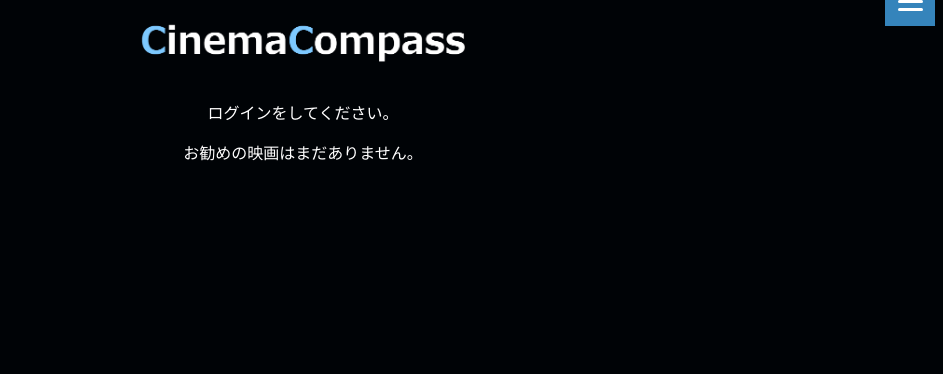
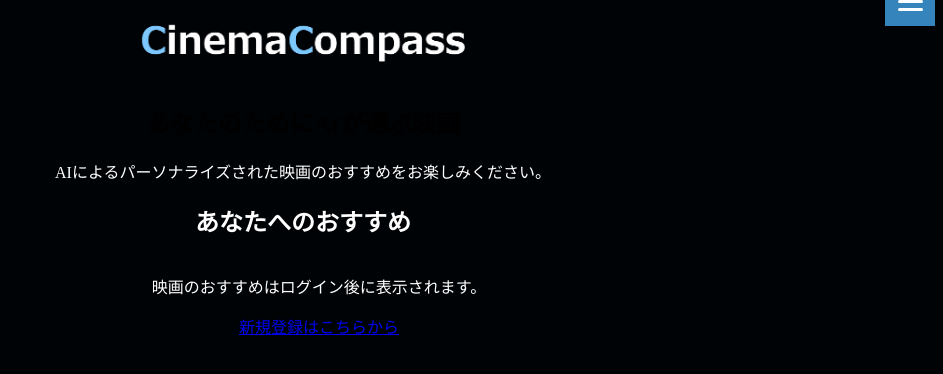
Before and after one commit to s1f102103044/GPT_app, a Django app: page /top in a window 1280 px wide. Shown: the part 32-406 px from the top of the page, without its empty margins (337-1280 px from the left). Run offline with Django 4.2, Linux system fonts and the light colour scheme; some libraries are stand-ins or nearby versions.

Commit message:
トップの変更
トップの画像をクリックするとタイトルとあらすじを出すように修正したが、うまくいかず、時間切れ

```diff
--- a/video_site/static/css/top.css
+++ b/video_site/static/css/top.css
@@ -210,3 +210,143 @@ nav ul{
   width:35vw;
   padding:2vw;
 }
+*/
+.modal {
+  display: flex;
+  align-items: center;
+  justify-content: center;
+  position: fixed;
+  top: 0;
+  left: 0;
+  width: 100%;
+  height: 100%;
+  background-color: rgba(0, 0, 0, 0.5);
+  z-index: 1000;
+}
+
+.modal-content {
+  display: flex;
+  flex-direction: row;
+  width: 75%;
+  background-color: white;
+  padding: 20px;
+  border-radius: 10px;
+  overflow: hidden;
+}
+
+.modal-header {
+  display: flex;
+  justify-content: space-between;
+  align-items: center;
+  padding-bottom: 10px;
+}
+
+.close-button {
+  cursor: pointer;
+  font-size: 30px;
+}
+
+.movie-image img {
+  width: 300px;
+  height: auto;
+  margin-right: 20px;
+}
+
+.movie-details {
+  flex-grow: 1;
+}
+
+.movie-list {
+  display: flex;
+  flex-wrap: wrap;
+  justify-content: center;
+  gap: 20px; /* 画像間のスペースを調整 */
+}
+
+.movie {
+  flex-basis: calc(50% - 20px); /* 画像の幅を半分にし、gapの分を引く */
+}
+
+.movie img {
+  width: 150px; /* 画像の幅を半分にする */
+  height: auto; /* 画像の高さを自動調整 */
+  cursor: pointer; /* ポインターを変更してクリック可能であることを示す */
+}
+
+.movie-list {
+  display: flex;
+  flex-wrap: nowrap;
+  overflow-x: auto;
+}
+
+.movie {
+  flex: 0 0 auto;
+  margin-right: 16px; /* 映画間のスペースを設定 */
+}
+
+.movie img {
+  width: 160px; /* 画像の幅を調整 */
+  height: auto;
+  border-radius: 4px; /* 画像の角を丸くする */
+  box-shadow: 0 4px 8px rgba(0, 0, 0, 0.1); /* 影を追加して立体感を出す */
+  transition: transform 0.3s ease; /* ホバー時のアニメーションを設定 */
+}
+
+.movie img:hover {
+  transform: scale(1.05); /* ホバー時に画像を大きく表示 */
+}
+
+/* スクロールバーをカスタマイズ */
+.movie-list::-webkit-scrollbar {
+  height: 8px;
+}
+
+.movie-list::-webkit-scrollbar-thumb {
+  background-color: rgba(255,255,255,0.5);
+  border-radius: 4px;
+}
+
+.movie-list::-webkit-scrollbar-track {
+  background-color: rgba(0,0,0,0.2);
+}
+
+.movie-list-container {
+  width: 100%; /* コンテナの幅を100%に設定 */
+  overflow-x: auto; /* 横スクロールを可能にする */
+  white-space: nowrap; /* 横に並ぶ要素を折り返さない */
+  padding-left: 16px; /* 左のパディングを設定 */
+}
+
+
+.movie-list {
+  display: inline-block;
+  padding: 0; /* パディングをゼロに設定 */
+  margin: 0; /* マージンをゼロに設定 */
+}
+
+.movie {
+  display: inline-block;
+  margin-right: 16px; /* 映画間のスペースを設定 */
+  width: auto; /* 画像の幅を自動調整 */
+}
+
+.movie img {
+  display: block;
+  max-width: 100%; /* 画像の最大幅を親要素に合わせる */
+  height: auto; /* 高さを自動調整 */
+  border-radius: 4px; /* 角を丸くする */
+}
+
+/* スクロールバーのスタイルを設定 */
+.movie-list::-webkit-scrollbar {
+  height: 8px;
+}
+
+.movie-list::-webkit-scrollbar-thumb {
+  background-color: rgba(255, 255, 255, 0.5);
+  border-radius: 4px;
+}
+
+.movie-list::-webkit-scrollbar-track {
+  background-color: rgba(0, 0, 0, 0.2);
+}
--- /dev/null
+++ b/video_site/static/js/scripts.js
@@ -0,0 +1,32 @@
+//e7f3afa7f6bc747e9a10789a5ca62773
+function showMovieDetails(movieId) {
+    // movieIdが提供されていない場合のエラーハンドリングを追加
+    if (!movieId) {
+      console.error('No movie ID provided');
+      return;
+    }
+
+    const apiKey = 'e7f3afa7f6bc747e9a10789a5ca62773';
+    const url = `https://api.themoviedb.org/3/movie/${movieId}?api_key=${apiKey}&language=ja`;
+
+    fetch(url)
+      .then(response => response.json())
+      .then(data => {
+        console.log(data); // この行を追加してデバッグ情報を表示
+        const modal = document.getElementById('movie-modal');
+        document.getElementById('modal-movie-image').src = `https://image.tmdb.org/t/p/w500${data.poster_path}`;
+        document.getElementById('modal-movie-title').textContent = data.title;
+        document.getElementById('modal-movie-overview').textContent = data.overview;
+
+        modal.style.display = 'block';
+      })
+      .catch(error => {
+        console.error('Error fetching movie details:', error);
+      });
+  }
+
+
+  function closeModal() {
+    const modal = document.getElementById('movie-modal');
+    modal.style.display = 'none';
+  }
--- a/video_site/templates/video/top.html
+++ b/video_site/templates/video/top.html
@@ -12,6 +12,7 @@
   <script src="http://css3-mediaqueries-js.googlecode.com/svn/trunk/css3-mediaqueries.js"></script>
   <!-- [endif] -->
   <script src="main.js"></script>
+  <script src="{% static 'js/scripts.js' %}"></script>
   <link rel="icon" type="image/png" href="{% static 'images/favicon.png' %}">
 </head>
 
@@ -75,37 +76,52 @@
     <div style="text-align: center" class="cinema">
         <a  href ="{% url 'top' %}"><img  src="{% static 'jpg/CinemaCompass_tomei.jpg' %}" width="400" height="80"></a>
     </div>
-<!----
+    <main>
+        <!-- GPTを強調したセクション -->
+        <section class="gpt-highlight">
+          <h1>あなたのためにAIが選ぶ映画</h1>
+          <p>AIによるパーソナライズされた映画のおすすめをお楽しみください。</p>
+        </section>
 
--->
- <section>
-    {% if user.is_authenticated %}
-    <p style="text-align: center ; color: rgb(180, 48, 48); font-size: large;">こんにちは、{{ user.username }}さん！</p>
-    {% else %}
-    <p>ログインをしてください。</p>
-    {% endif %}
+        <!-- 映画のおすすめリスト -->
+        <section class="movie-recommendations">
+            <h2>あなたへのおすすめ</h2>
+            <div class="movie-list-container">
+              <ul class="movie-list">
+                {% if recommended_movies %}
+                {% for movie in recommended_movies %}
+            <li class="movie">
+            <!-- ここで onclick イベントに movie.id を渡す -->
+                <img src="https://image.tmdb.org/t/p/w500{{ movie.image_url }}" alt="{{ movie.title }}" onclick="showMovieDetails({{ movie.id }});" style="cursor:pointer;">
+                </li>
+                {% endfor %}
 
-    {% if recommended_movies %}
-<h2>↓おすすめの映画↓</h2>
-<ul class = "slider">
-    {% for movie in recommended_movies %}
-    <li>
-        <h3>{{ movie.title }}</h3>
-        <img src="https://image.tmdb.org/t/p/w500{{ movie.image_url }}" alt="{{ movie.title }}" width="300" height="400">
-        <p>{{ movie.overview }}</p>
-    </li>
-    {% endfor %}
-</ul>
-{% else %}
-<p>お勧めの映画はまだありません。</p>
-{% endif %}
 
-    <h2></h2>
+                {% else %}
+                  <p>映画のおすすめはログイン後に表示されます。</p>
+                  <!-- 未登録ユーザーに新規登録を促すセクション -->
+                  <p><a href="{% url 'register' %}" class="register-link">新規登録はこちらから</a></p>
+                {% endif %}
+              </ul>
+            </div>
+          </section>
+        </main>
+<!--e7f3afa7f6bc747e9a10789a5ca62773-->
+<script src="{% static 'js/scripts.js' %}"></script>
 
-    <p></p>
- </section>
- </article>
+<div id="movie-modal" class="modal" style="display:none;">
+    <div class="modal-content">
+      <span class="close-button" onclick="closeModal()">&times;</span>
+      <div class="movie-image">
+        <img id="modal-movie-image" src="" alt="Movie Poster">
+      </div>
+      <div class="movie-details">
+        <h3 id="modal-movie-title"></h3>
+        <p id="modal-movie-overview"></p>
+      </div>
+    </div>
+  </div>
 
- <footer></footer>
- </body>
+
+</body>
 </html>
```
Also changed, not shown: db.sqlite3, video_site/forms.py (line endings or trailing spaces).
